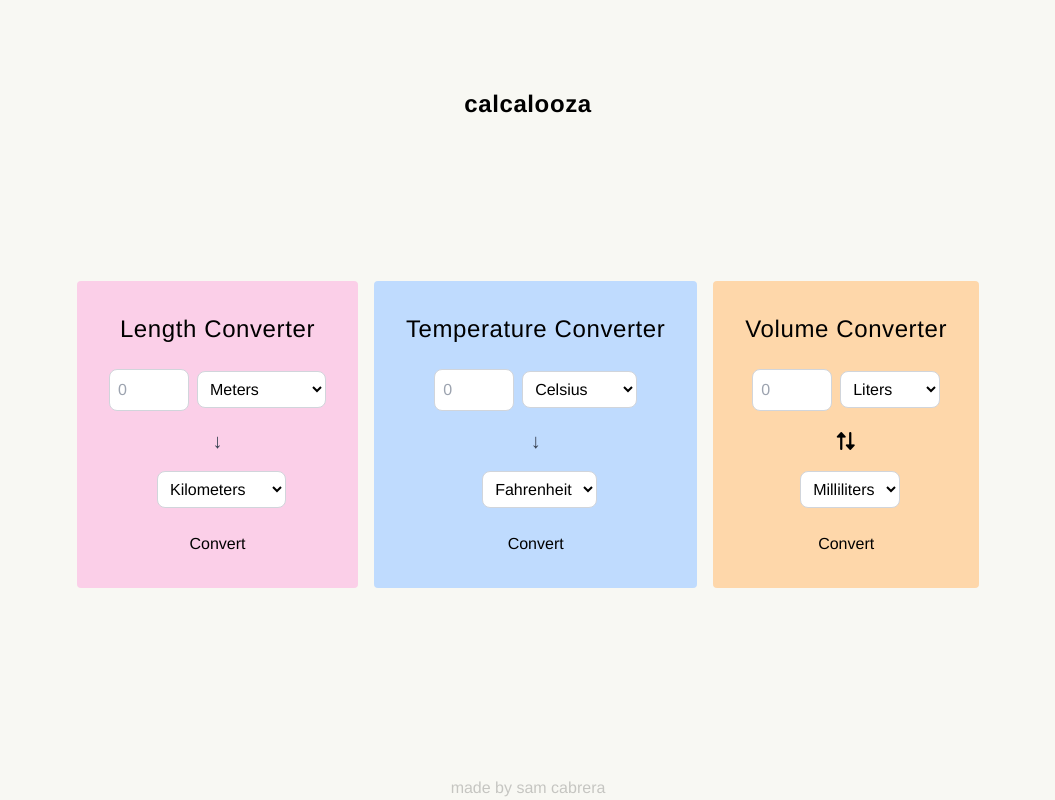
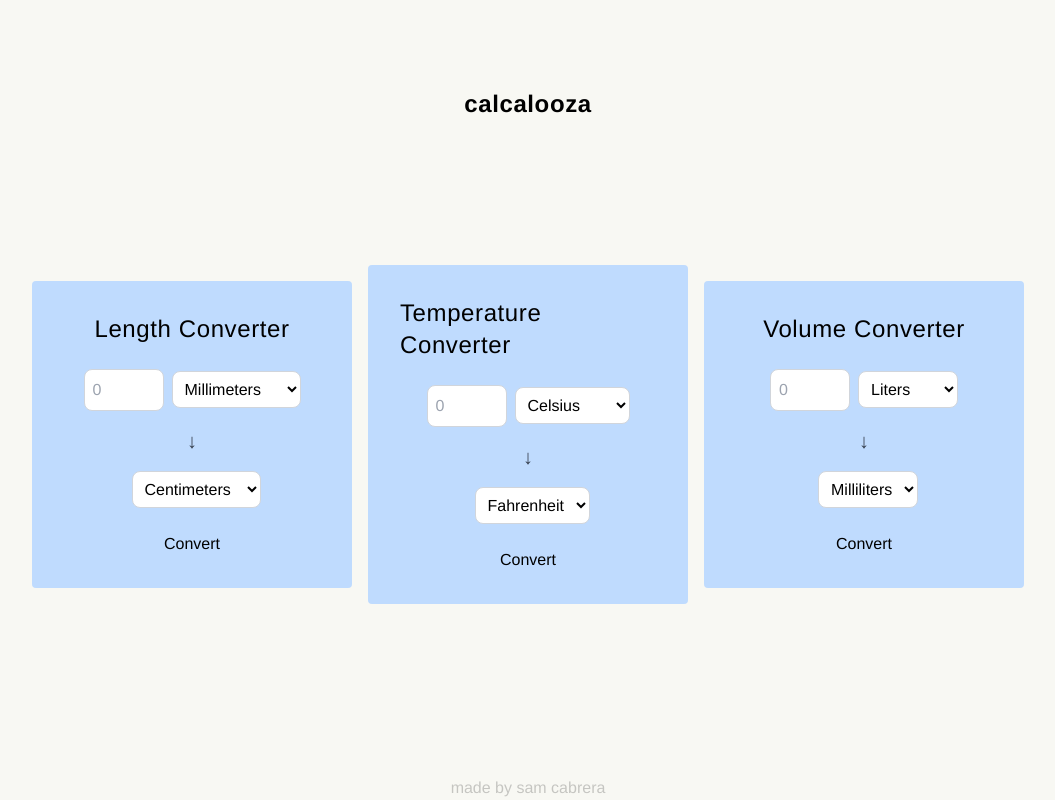
Before and after one commit to samanthacabrera/conversion-calculator, a React (Vite) app: page / in a window 1280 px wide. Shown: the whole page, without its empty margins (112-1167 px from the left). Built offline with nearby package versions, Linux system fonts and the light colour scheme.

Commit message:
added generic converter component

```diff
--- a/src/App.jsx
+++ b/src/App.jsx
@@ -7,7 +7,7 @@ const App = () => {
     <div className="flex flex-col items-center min-h-screen">
       <Header />
 
-      <ConverterCircle />
+      <ConverterCircle/>
 
       <a href="https://github.com/samanthacabrera" target="_blank" rel="noopener noreferrer" className="relative lg:absolute bottom-0 opacity-20">
         made by <span className="hover:underline hover:italic">sam cabrera</span>
--- /dev/null
+++ b/src/Converter.jsx
@@ -0,0 +1,90 @@
+import React, { useState, useEffect } from 'react';
+import { conversionData } from './conversionData';
+
+const Converter = ({ conversionType }) => {
+    const [inputValue, setInputValue] = useState('');
+    const [unitFrom, setUnitFrom] = useState(Object.keys(conversionData[conversionType].units)[0]);
+    const [unitTo, setUnitTo] = useState(Object.keys(conversionData[conversionType].units)[1]);
+    const [result, setResult] = useState(null);
+
+    useEffect(() => {
+
+        setUnitFrom(Object.keys(conversionData[conversionType].units)[0]);
+        setUnitTo(Object.keys(conversionData[conversionType].units)[1]);
+        setResult(null);
+    }, [conversionType]);
+
+    const handleConvert = () => {
+        const parsedValue = parseFloat(inputValue);
+        if (isNaN(parsedValue) || parsedValue < 0) {
+            alert('Please enter a valid positive number.');
+            return;
+        }
+        const convertedValue = conversionData[conversionType].convert(parsedValue, unitFrom, unitTo);
+        setResult(convertedValue);
+    };
+
+    const displayResult = () => {
+        if (result === null) return null;
+        return result % 1 !== 0 ? result.toFixed(4) : Math.round(result);
+    };
+
+    return (
+        <div className="flex flex-col items-center p-8 bg-blue-200 space-y-6 rounded">
+            <h2 className="text-2xl tracking-wide">{conversionType.charAt(0).toUpperCase() + conversionType.slice(1)} Converter</h2>
+            <div className="flex flex-col items-center space-y-4">
+                <div className="flex items-center space-x-2">
+                    <input
+                        type="number"
+                        value={inputValue}
+                        onChange={(e) => setInputValue(e.target.value)}
+                        className="p-2 rounded-lg border border-gray-300 focus:outline-none focus:ring-2 focus:ring-blue-400 w-20"
+                        placeholder="0"
+                        min="0"
+                    />
+                    <select
+                        value={unitFrom}
+                        onChange={(e) => {
+                            setUnitFrom(e.target.value);
+                            setResult(null);
+                        }}
+                        className="p-2 rounded-lg bg-white border border-gray-300 focus:outline-none focus:ring-2 focus:ring-blue-400"
+                    >
+                        {Object.keys(conversionData[conversionType].units).map((unit) => (
+                            <option key={unit} value={unit}>
+                                {unit.charAt(0).toUpperCase() + unit.slice(1)}
+                            </option>
+                        ))}
+                    </select>
+                </div>
+                <p className="text-xl text-gray-700">&darr;</p>
+                <div className="flex items-center">
+                    {result !== null && (
+                        <h3 className="p-2 bg-white rounded-lg shadow-md">
+                            {displayResult()}
+                        </h3>
+                    )}
+                    <select
+                        value={unitTo}
+                        onChange={(e) => {
+                            setUnitTo(e.target.value);
+                            setResult(null);
+                        }}
+                        className="flex-1 ml-2 p-2 rounded-lg bg-white border border-gray-300 focus:outline-none focus:ring-2 focus:ring-blue-400"
+                    >
+                        {Object.keys(conversionData[conversionType].units).map((unit) => (
+                            <option key={unit} value={unit}>
+                                {unit.charAt(0).toUpperCase() + unit.slice(1)}
+                            </option>
+                        ))}
+                    </select>
+                </div>
+            </div>
+            <button onClick={handleConvert} className="hover:underline">
+                Convert
+            </button>
+        </div>
+    );
+};
+
+export default Converter;
--- a/src/ConverterCircle.jsx
+++ b/src/ConverterCircle.jsx
@@ -1,68 +1,31 @@
-import React, { useState } from 'react';
-import LengthConverter from './LengthConverter';
-import TemperatureConverter from './TempConverter';
-import VolumeConverter from './VolumeConverter';
+import React from 'react';
+import Converter from './Converter';
 
-const converters = {
-  LengthConverter,
-  TemperatureConverter,
-  VolumeConverter,
-};
+const converterTypes = [
+  { value: 'length', label: 'Length' },
+  { value: 'temperature', label: 'Temperature' },
+  { value: 'volume', label: 'Volume' },
+];
 
 const ConverterCircle = () => {
-  const [activeConverter, setActiveConverter] = useState(null);
-
-  const converterPositions = [
-    { converter: 'LengthConverter' },
-    { converter: 'TemperatureConverter' },
-    { converter: 'VolumeConverter' },
-  ];
-
-  const handleConverterClick = (converter) => {
-    setActiveConverter(converter);
-  };
-
-  const handleOverlayClick = () => {
-    setActiveConverter(null);
-  };
-
-  const ActiveConverterComponent = activeConverter ? converters[activeConverter] : null;
-
   return (
-    <div className="relative w-full flex justify-center items-center min-h-[300px] lg:h-[500px] py-4">
-      {activeConverter && (
-        <div className="fixed inset-0 bg-black bg-opacity-60 z-10" onClick={handleOverlayClick} />
-      )}
-      <div className="flex flex-col lg:hidden space-y-4">
-        {converterPositions.map((pos, index) => (
-          <div key={index} onClick={() => handleConverterClick(pos.converter)}>
-            {React.createElement(converters[pos.converter])}
+    <div className="relative w-full flex flex-col items-center min-h-[300px] lg:h-[500px] py-4">
+      {/* Mobile view */}
+      <div className="flex flex-col space-y-4 lg:hidden">
+        {converterTypes.map((converter) => (
+          <div key={converter.value} className="w-full">
+            <Converter conversionType={converter.value} />
           </div>
         ))}
       </div>
-      <div className="hidden lg:flex lg:justify-center lg:items-center lg:w-full lg:h-full lg:space-x-4 lg:mt-24">
-        {converterPositions.map((position, index) => (
-          <div
-            key={index}
-            className="hover:scale-110 transition-transform duration-300"
-            onClick={() => handleConverterClick(position.converter)}
-          >
-            {React.createElement(converters[position.converter])}
+       {/* Desktop view */}
+      <div className="hidden lg:flex lg:justify-center lg:items-center lg:w-full lg:h-full lg:mt-24 space-x-4">
+        {converterTypes.map((converter) => (
+          <div key={converter.value} className="w-1/4">
+            <Converter conversionType={converter.value} />
           </div>
         ))}
       </div>
-      {ActiveConverterComponent && (
-        <div
-          className="fixed inset-0 flex justify-center items-center z-20"
-          onClick={handleOverlayClick}
-        >
-          <div
-            onClick={(e) => e.stopPropagation()}
-          >
-            <ActiveConverterComponent />
-          </div>
-        </div>
-      )}
     </div>
   );
 };
--- a/src/conversionData.js
+++ b/src/conversionData.js
@@ -1,7 +1,6 @@
 export const conversionData = {
     length: {
-        title: 'Length Converter',
-        conversions: {
+        units: {
             millimeters: 1000,
             centimeters: 100,
             decimeters: 10,
@@ -10,19 +9,37 @@ export const conversionData = {
             hectometers: 0.01,
             kilometers: 0.001,
         },
+        convert: (value, from, to) => value * (conversionData.length.units[to] / conversionData.length.units[from]),
+    },
+    volume: {
+        units: {
+            liters: 1,
+            milliliters: 1000,
+        },
+        convert: (value, from, to) => value * (conversionData.volume.units[to] / conversionData.volume.units[from]),
     },
     temperature: {
-        title: 'Temperature Converter',
-        conversions: {
+        units: {
             celsius: 1,
             fahrenheit: 2,
             kelvin: 3,
         },
-    },
-    title: 'Volume Converter',
-    conversions: {
-        liters: 1,
-        milliliters: 1000,
-
+        convert: (value, from, to) => {
+            let convertedValue;
+            if (from === 'celsius') {
+                if (to === 'fahrenheit') convertedValue = (value * 9 / 5) + 32;
+                else if (to === 'kelvin') convertedValue = value + 273.15;
+                else convertedValue = value;
+            } else if (from === 'fahrenheit') {
+                if (to === 'celsius') convertedValue = (value - 32) * 5 / 9;
+                else if (to === 'kelvin') convertedValue = (value - 32) * 5 / 9 + 273.15;
+                else convertedValue = value;
+            } else if (from === 'kelvin') {
+                if (to === 'celsius') convertedValue = value - 273.15;
+                else if (to === 'fahrenheit') convertedValue = (value - 273.15) * 9 / 5 + 32;
+                else convertedValue = value;
+            }
+            return convertedValue;
+        }
     }
 };
```
